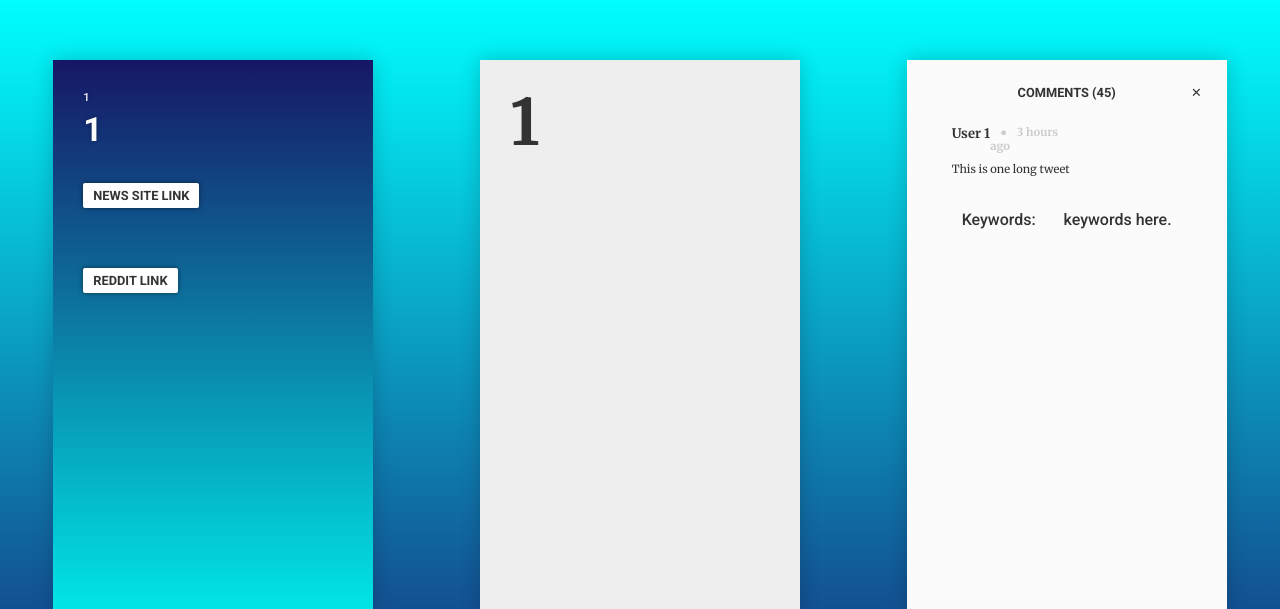
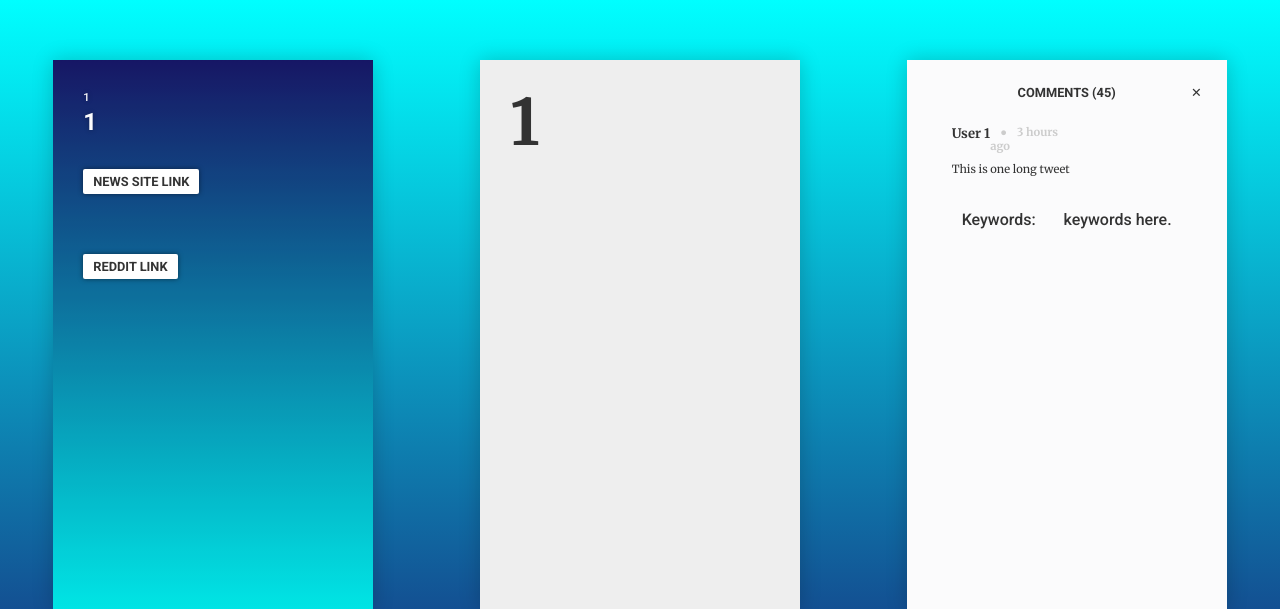
Before and after one commit to ktech99/world_news, a Java web app: page /news?title=1&summary=1&URL=1&permalink=1&company=1&keywords=1 in a window 1280 px wide. Shown: the top 609 px of the page. Run offline with Spring Boot 4, a stand-in JSP engine, Linux system fonts and the light colour scheme.

Commit message:
reduce title font for news

```diff
--- a/java/redTweet/src/main/java/com/worldNews/redTweet/NewsController.java
+++ b/java/redTweet/src/main/java/com/worldNews/redTweet/NewsController.java
@@ -46,7 +46,6 @@ public class NewsController {
 //            System.out.println("Failed to search tweets: " + te.getMessage());
 //            //System.exit(-1);
 //        }
-        System.out.println(summary);
         List<Object> tweetList = new ArrayList<>();
         TwitterModel tweets = new TwitterModel();
         tweets.setUser("User 1");
--- a/java/redTweet/src/main/resources/static/css/news.css
+++ b/java/redTweet/src/main/resources/static/css/news.css
@@ -149,7 +149,7 @@ header.box-content:after {
 }
 
 .box-title {
-    font-size: 2.1em;
+    font-size: 1.5em;
 }
 
 .box-btn {
```
